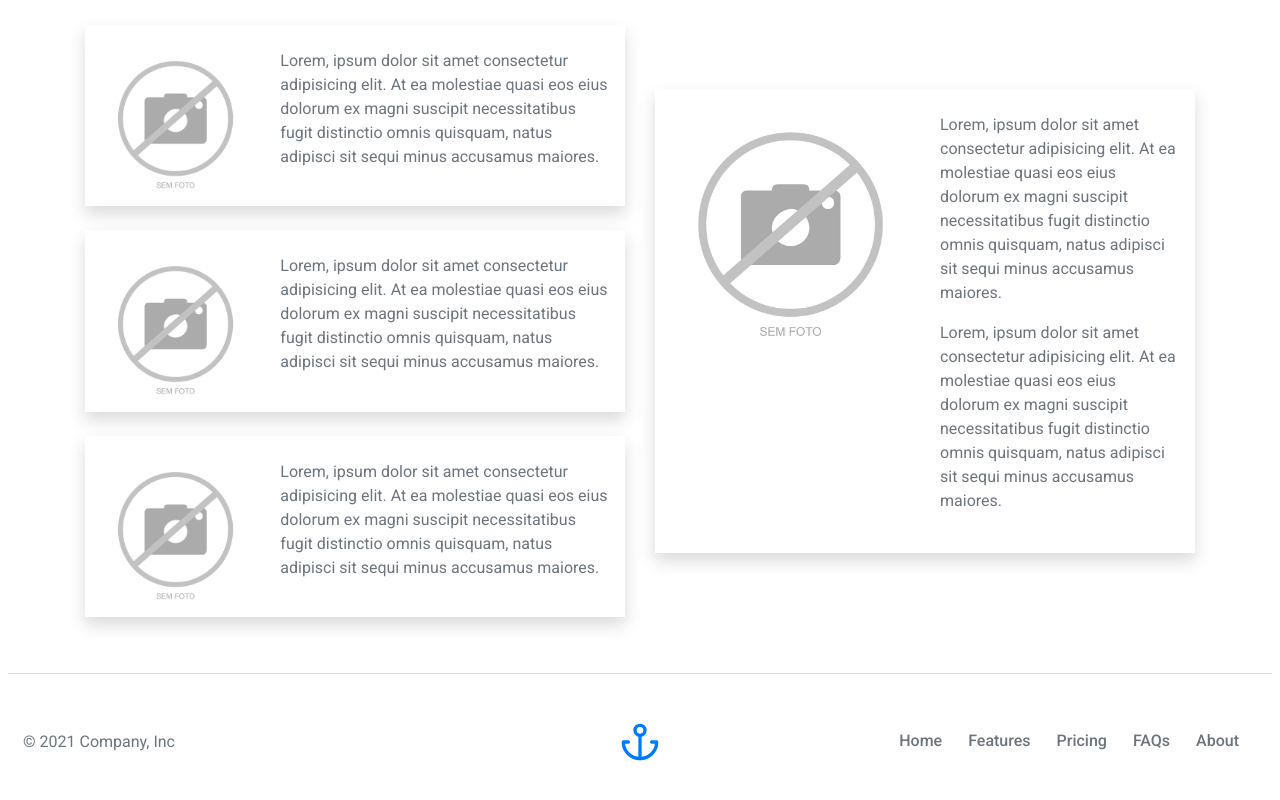
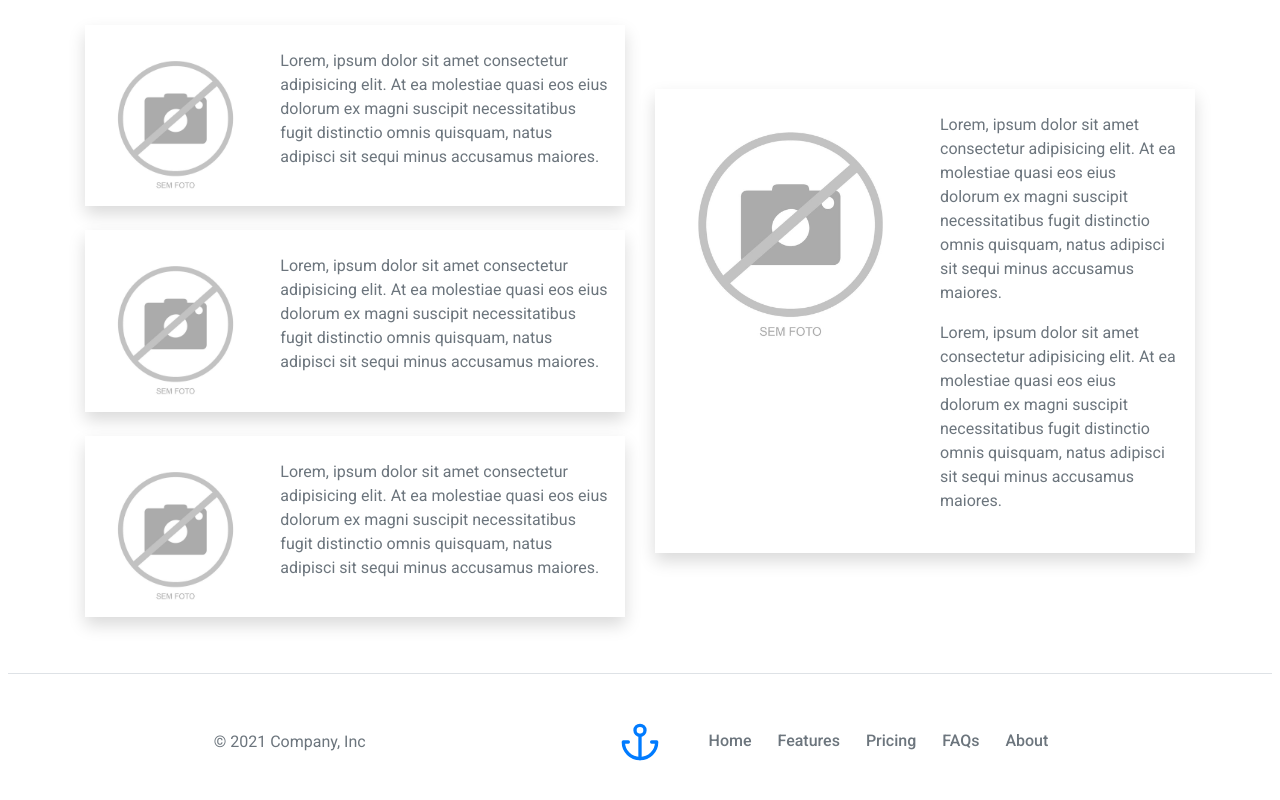
Before and after one commit to 4ngelo0/pw-23-03, a plain HTML site: page home.html in a window 1280 px wide. Shown: the part 788-1588 px from the top of the page. Drawn offline with nearby package versions, Linux system fonts and the light colour scheme.

Commit message:
corecct commit

```diff
--- a/home.html
+++ b/home.html
@@ -133,8 +133,9 @@
     </div>
     </div>
 
+
     <div class="container-fluid mt-5 p-2 bg-transparent">
-        <div class="d-flex flex-wrap justify-content-between align-items-center py-5 border-top">
+        <div class="d-flex flex-wrap justify-content-center align-items-center py-5 border-top">
             <p class="col-md-4 mb-0 text-muted">© 2021 Company, Inc</p>
 
             <img class="img-fluid" src="/svg/anchor.svg" alt="anchor" width="40px">
```
